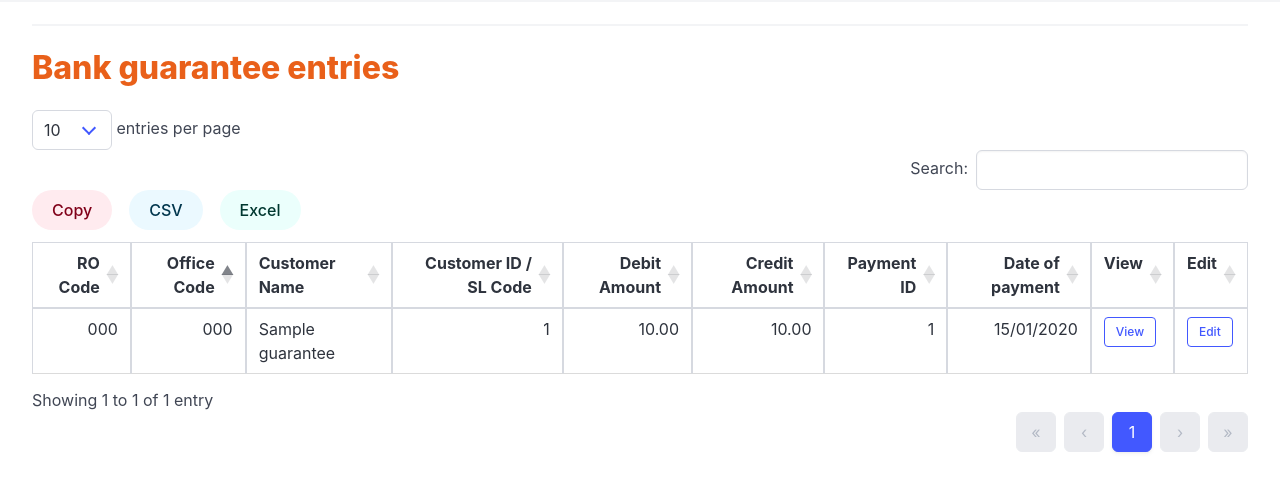
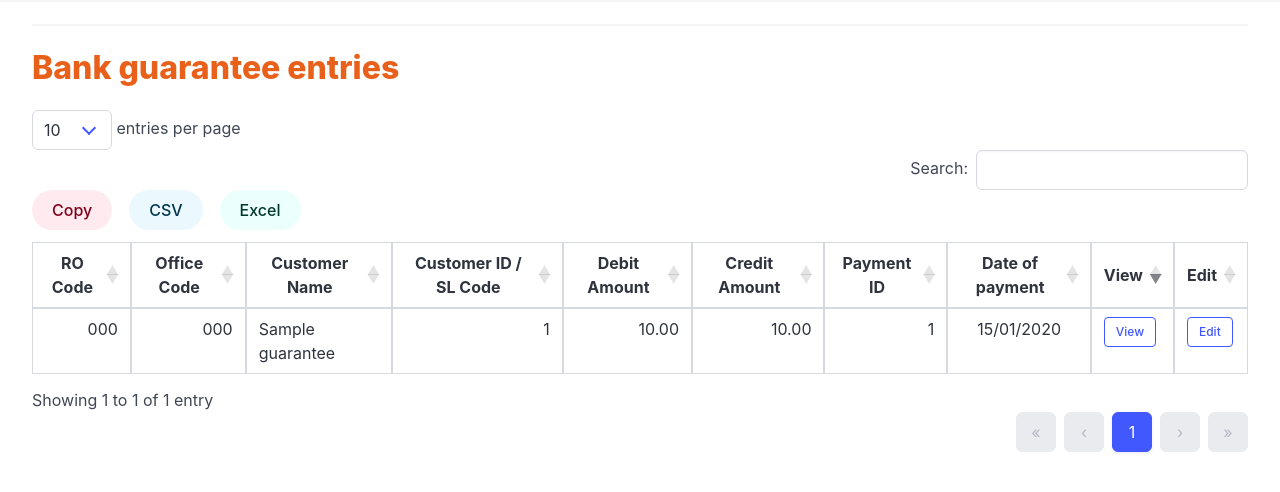
Before and after one commit to jokerdino/cfac_portal, a Flask app: page /bg/ in a window 1280 px wide. Shown: the part 56-548 px from the top of the page. Run offline with Flask 3, Linux system fonts and the light colour scheme; a user stored in the database is signed in; tables that the repository leaves empty hold one stand-in row (values such as "Sample post"); style sheets or scripts are compiled from the project's sources; some libraries are stand-ins or nearby versions.

Commit message:
Center table headers in BG home and sort order entries by ID

```diff
--- a/app/bank_guarantee/bg_routes.py
+++ b/app/bank_guarantee/bg_routes.py
@@ -15,7 +15,7 @@ from app.bank_guarantee.bg_form import BGForm
 @bg_bp.route("/", methods=["POST", "GET"])
 @login_required
 def bg_homepage():
-    bg_query = BankGuarantee.query.group_by(BankGuarantee.id)
+    bg_query = BankGuarantee.query.order_by(BankGuarantee.id)
     if current_user.user_type in ["oo_user"]:
         bg_query = bg_query.filter(BankGuarantee.oo_code == current_user.oo_code)
     elif current_user.user_type == "ro_user":
--- a/app/bank_guarantee/templates/bg_home.html
+++ b/app/bank_guarantee/templates/bg_home.html
@@ -4,18 +4,18 @@
 {% if bg_query.count() > 0 %}
 <table class="table is-bordered is-fullwidth" id="bg_table">
     <thead><tr>
-        <th>RO Code</th>
-        <th>Office Code</th>
-        <th>Customer Name</th>
-        <th>Customer ID / SL Code</th>
-        <th>Debit Amount</th>
-        <th>Credit Amount</th>
-        <th>Payment ID</th>
-        <th>Date of payment</th>
-        <th>Reason</th>
-        <th>Course of action</th>
-        <th>View</th>
-        <th>Edit</th>
+        <th class="is-vcentered has-text-centered">RO Code</th>
+        <th class="is-vcentered has-text-centered">Office Code</th>
+        <th class="is-vcentered has-text-centered">Customer Name</th>
+        <th class="is-vcentered has-text-centered">Customer ID / SL Code</th>
+        <th class="is-vcentered has-text-centered">Debit Amount</th>
+        <th class="is-vcentered has-text-centered">Credit Amount</th>
+        <th class="is-vcentered has-text-centered">Payment ID</th>
+        <th class="is-vcentered has-text-centered">Date of payment</th>
+        <th class="is-vcentered has-text-centered">Reason</th>
+        <th class="is-vcentered has-text-centered">Course of action</th>
+        <th class="is-vcentered has-text-centered">View</th>
+        <th class="is-vcentered has-text-centered">Edit</th>
     </tr></thead>
 
     <tbody><tr>
@@ -25,14 +25,14 @@
         <td>{{ entry['oo_code'] }}</td>
         <td>{{ entry['customer_name'] }}</td>
         <td>{{ entry['customer_id'] }}</td>
-        <td>{{ entry['debit_amount'] }}</td>
-        <td>{{ entry['credit_amount'] }}</td>
+        <td class="has-text-right">{{ entry['debit_amount'] }}</td>
+        <td class="has-text-right">{{ entry['credit_amount'] }}</td>
         <td>{{ entry['payment_id'] }}</td>
-        <td data-sort="{{ entry['date_of_payment'] }}">{{ entry['date_of_payment'].strftime("%d/%m/%Y") }}</td>
-         <td>{{ entry['reason'] }}</td>
-         <td>{{ entry['course_of_action'] }}</td>
-        <td><a class="button is-link is-small is-outlined" href="{{ url_for('bg.view_bg_entry', bg_key = entry['id']) }}">View</a></td>
-        <td><a class="button is-link is-small is-outlined" href="{{ url_for('bg.edit_bg_entry', bg_key = entry['id']) }}">Edit</a></td>
+        <td class="has-text-centered" data-sort="{{ entry['date_of_payment'] }}">{{ entry['date_of_payment'].strftime("%d/%m/%Y") }}</td>
+        <td>{{ entry['reason'] }}</td>
+        <td>{{ entry['course_of_action'] }}</td>
+        <td><a class="button is-link is-small is-outlined" href="{{ url_for('bg.view_bg_entry', bg_key=entry.id) }}">View</a></td>
+        <td><a class="button is-link is-small is-outlined" href="{{ url_for('bg.edit_bg_entry', bg_key=entry.id) }}">Edit</a></td>
 </tr>
     {% endfor %}
     </tbody>
@@ -46,7 +46,7 @@ dom: 'lfBrtip',
          { extend: 'copyHtml5', className: 'is-danger is-rounded', title:''},
          { extend: 'csvHtml5', className: 'is-info is-rounded', title:''},
          { extend: 'excelHtml5', className: 'is-primary is-rounded', title:''}],
-    order: [[1,'asc']],
+    order: [[10,'desc']],
     pagingType: 'full_numbers',
     columnDefs: [
         {
```
